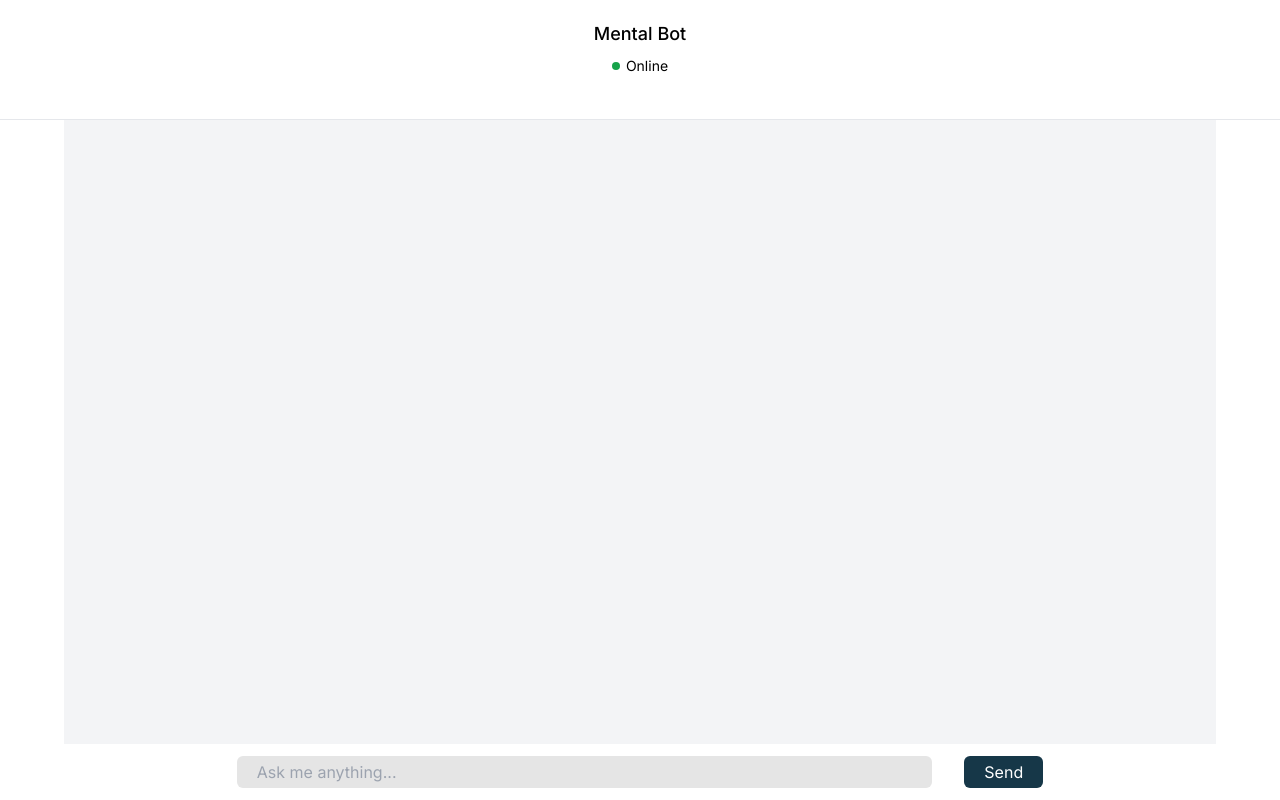
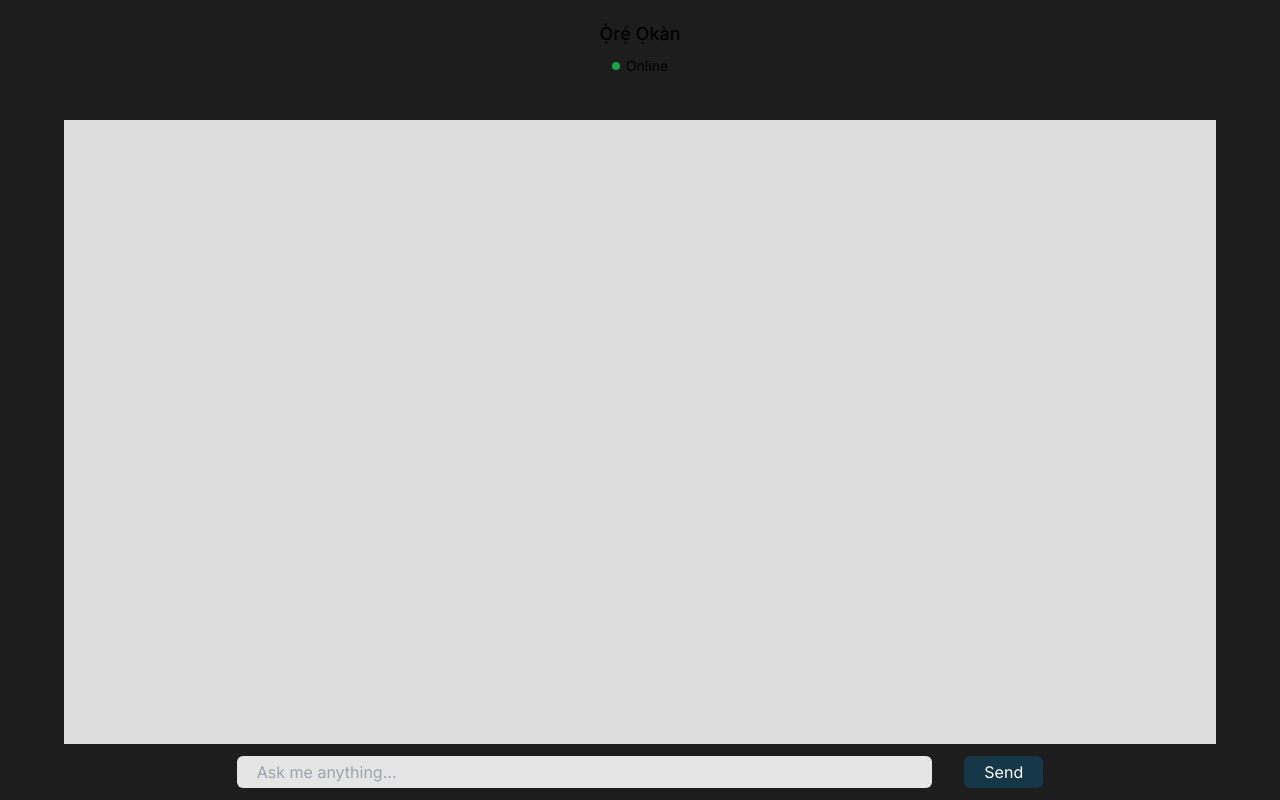
Before and after one commit to kryptcode/mchl-yor-chatbot, a Next.js app: page /chat in a window 1280 px wide. Built offline with nearby package versions, Linux system fonts and the light colour scheme; a web font is replaced by a local one.

Commit message:
Update page.jsx

```diff
--- a/src/app/chat/page.jsx
+++ b/src/app/chat/page.jsx
@@ -33,9 +33,9 @@ const ChatPage = () => {
   // };
 
   return (
-    <main className="h-screen flex flex-col w-full">
-      <div className=" border-b py-5 h-[15vh] ">
-        <h5 className=" text-center text-lg font-medium">Mental Bot</h5>
+    <main className="h-screen flex flex-col bg-[#1d1d1d] w-full">
+      <div className=" py-5 h-[15vh] ">
+        <h5 className=" text-center text-lg font-medium">Ọ̀rẹ́ Ọkàn</h5>
         <div className="flex space-x-1.5 text-sm mt-2 items-center justify-center">
           <div className="h-2 w-2 rounded-full bg-green-600" />
           <span>Online</span>
@@ -44,7 +44,7 @@ const ChatPage = () => {
 
       <div className="flex-grow w-[90%] mx-auto flex flex-col h-[85vh]">
 
-      <div className="flex-grow bg-gray-100 overflow-y-scroll">
+      <div className="flex-grow bg-[#ddd] overflow-y-scroll">
         {messages.map((msg, index) => (
           <div className="space-y-4" key={index}>
             <p>
```
